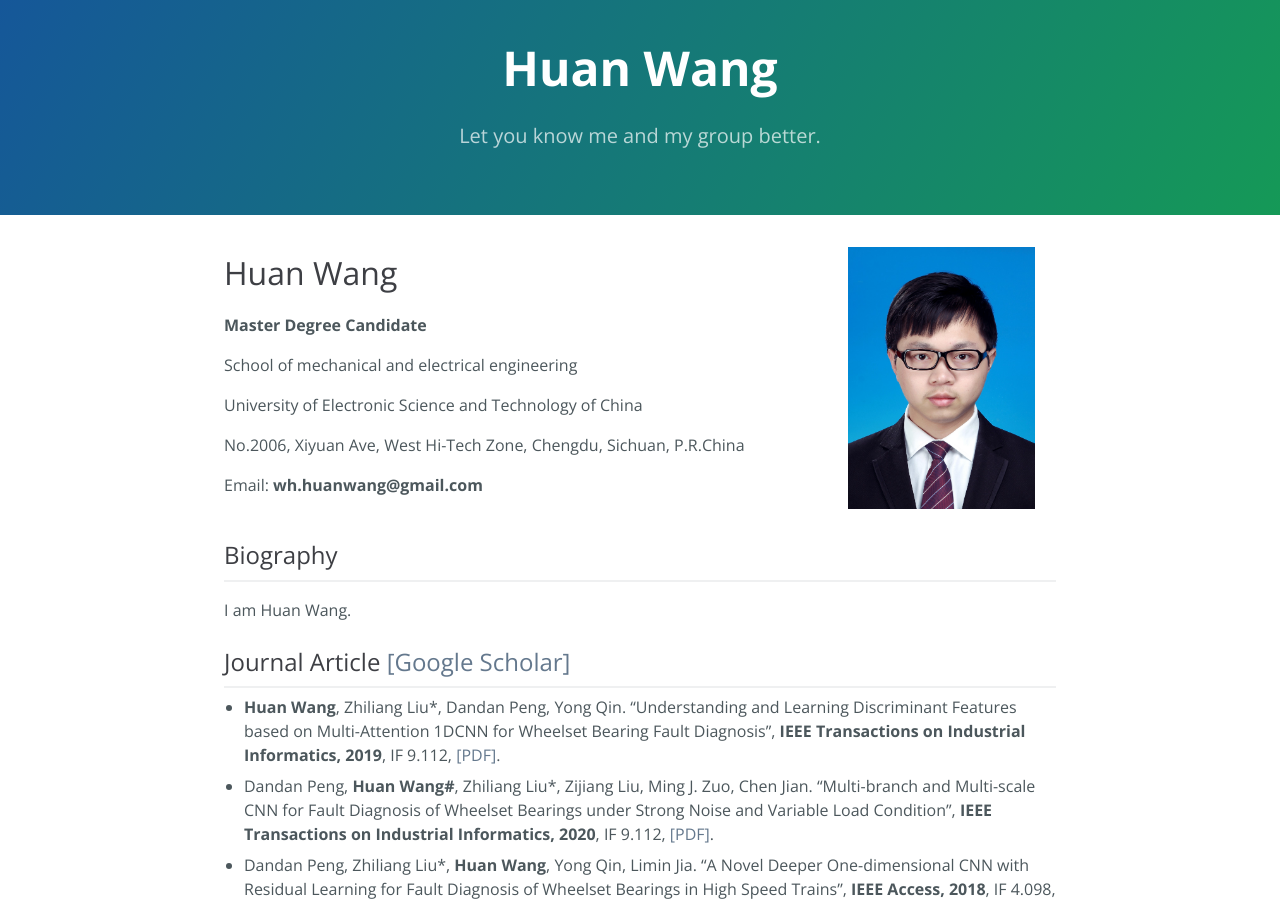
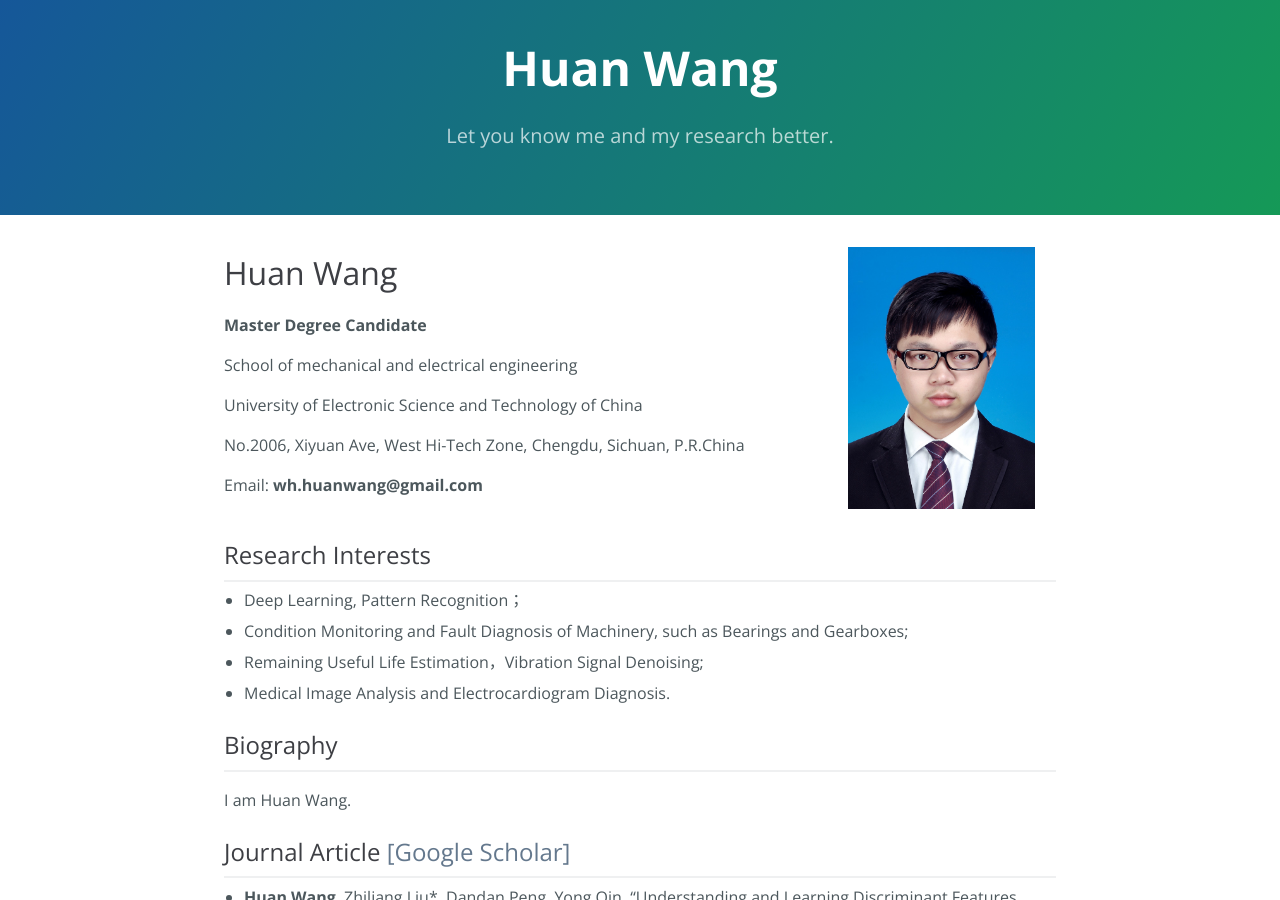
Before and after one commit to WH-HuanWang/WH-HuanWang.github.io, a Jekyll site: the page built from index.md, in a window 1280 px wide and 900 px high. Built offline with Jekyll 4.4.1, drawn with Linux system fonts in a browser that asks for light colours.

Commit message:
Update index.md

```diff
--- a/index.md
+++ b/index.md
@@ -1,7 +1,7 @@
 ---
 layout: default
 title: Huan Wang
-description: Let you know me and my group better.
+description: Let you know me and my research better.
 ---
 
 <table border="0">
@@ -19,6 +19,13 @@ description: Let you know me and my group better.
     </td>
   </tr>
 </table>
+
+## Research Interests
+* * *
+* Deep Learning, Pattern Recognition；
+* Condition Monitoring and Fault Diagnosis of Machinery, such as Bearings and Gearboxes;
+* Remaining Useful Life Estimation，Vibration Signal Denoising;
+* Medical Image Analysis and Electrocardiogram Diagnosis.
 
 ## Biography
 
```
